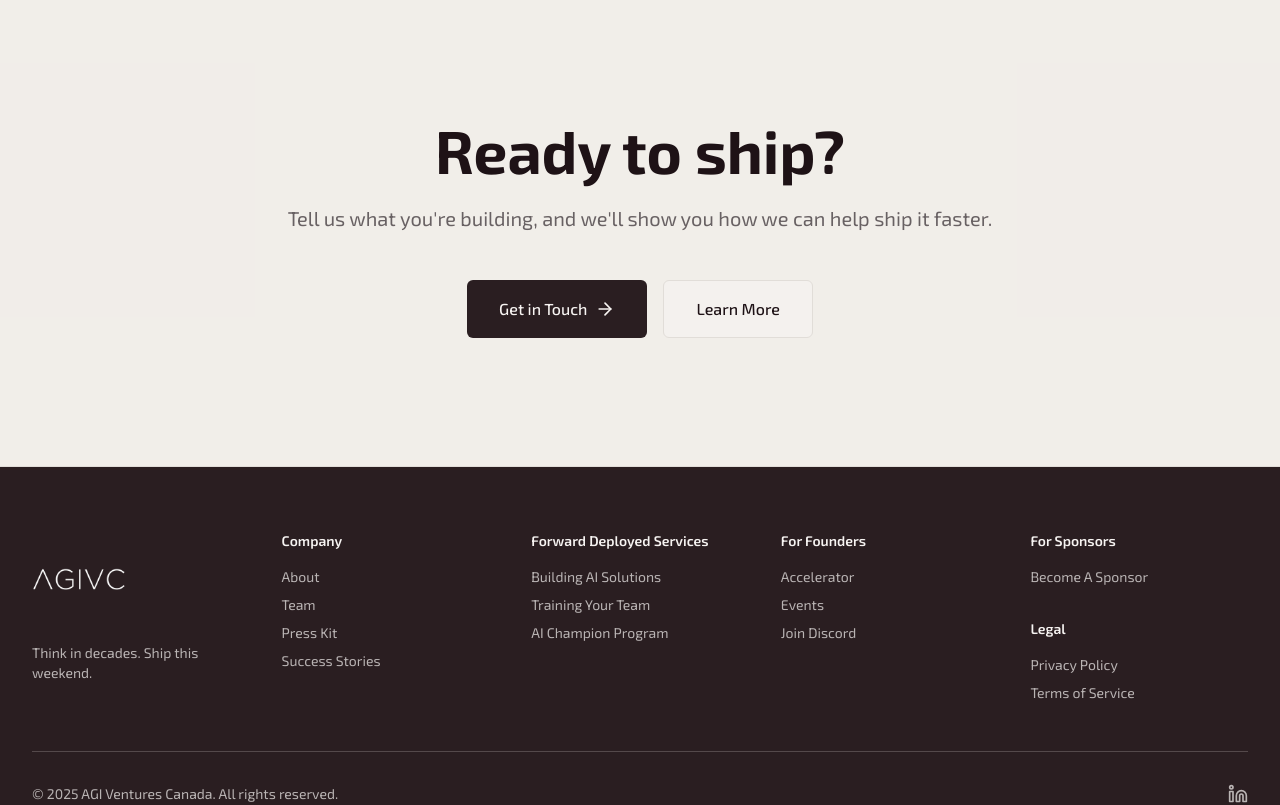
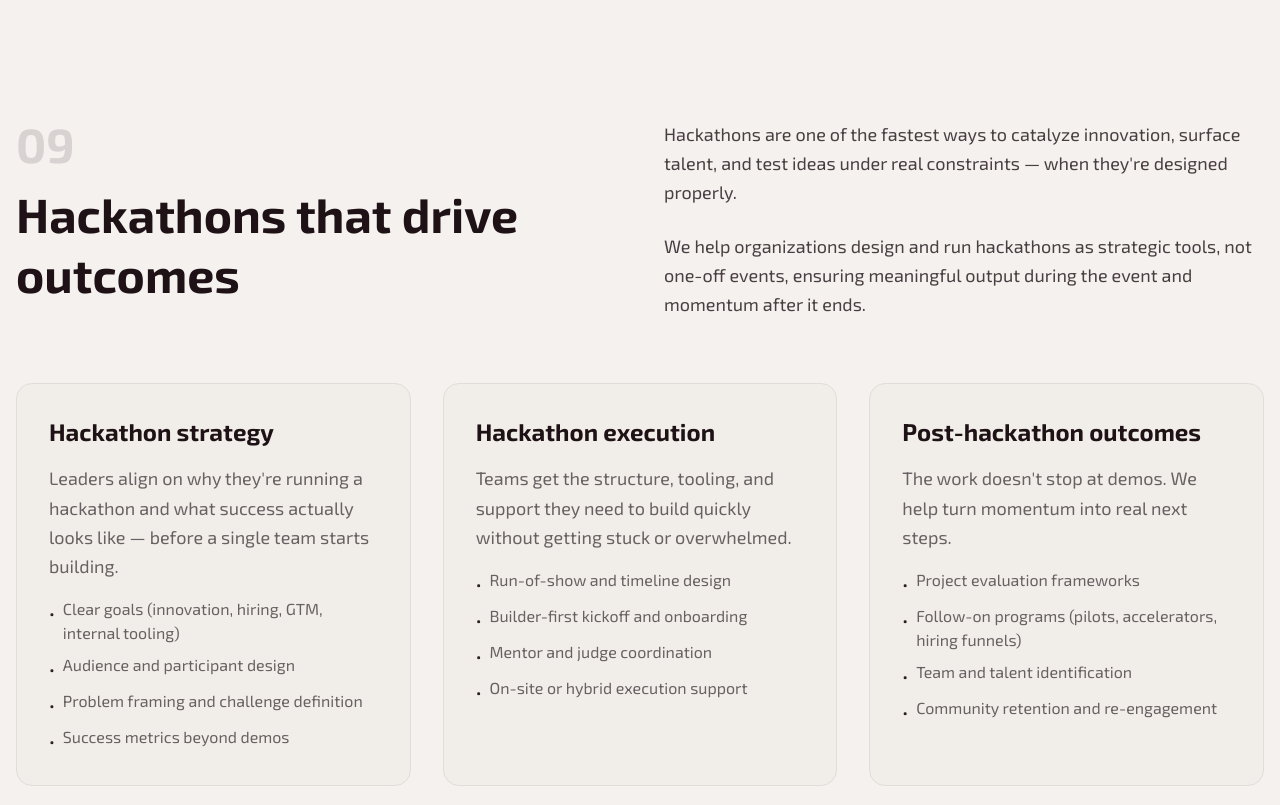
Before and after one commit to Neilda/agivc-app, a Next.js app: page /solutions in a window 1280 px wide. Shown: the part 5780-6585 px from the top of the page. Built offline with nearby package versions, Linux system fonts and the light colour scheme.

Commit message:
feat: add hackathons section (09) to solutions capabilities

```diff
--- a/components/solutions/solutions-capabilities.tsx
+++ b/components/solutions/solutions-capabilities.tsx
@@ -314,6 +314,113 @@ export function SolutionsCapabilities() {
           </div>
         </div>
       </div>
+
+      {/* Section 09 - Hackathons */}
+      <div className="py-24 md:py-32 px-4 bg-background">
+        <div className="max-w-7xl mx-auto">
+          <div className="grid lg:grid-cols-2 gap-12 mb-16">
+            <div>
+              <div className="text-4xl md:text-5xl font-bold text-muted-foreground/20 mb-4">
+                09
+              </div>
+              <h2 className="text-3xl md:text-4xl lg:text-5xl font-bold text-foreground leading-tight">
+                Hackathons that drive outcomes
+              </h2>
+            </div>
+            <div className="space-y-6">
+              <p className="text-lg text-foreground/80 leading-relaxed">
+                Hackathons are one of the fastest ways to catalyze innovation, surface talent, and test ideas under real constraints — when they're designed properly.
+              </p>
+              <p className="text-lg text-foreground/80 leading-relaxed">
+                We help organizations design and run hackathons as strategic tools, not one-off events, ensuring meaningful output during the event and momentum after it ends.
+              </p>
+            </div>
+          </div>
+
+          <div className="grid md:grid-cols-3 gap-8">
+            <div className="p-8 bg-muted/30 rounded-2xl border border-border">
+              <h3 className="text-2xl font-bold text-foreground mb-4">
+                Hackathon strategy
+              </h3>
+              <p className="text-lg text-muted-foreground leading-relaxed mb-4">
+                Leaders align on why they're running a hackathon and what success actually looks like — before a single team starts building.
+              </p>
+              <ul className="space-y-2 text-muted-foreground">
+                <li className="flex items-start gap-2">
+                  <span className="text-primary mt-1">•</span>
+                  <span>Clear goals (innovation, hiring, GTM, internal tooling)</span>
+                </li>
+                <li className="flex items-start gap-2">
+                  <span className="text-primary mt-1">•</span>
+                  <span>Audience and participant design</span>
+                </li>
+                <li className="flex items-start gap-2">
+                  <span className="text-primary mt-1">•</span>
+                  <span>Problem framing and challenge definition</span>
+                </li>
+                <li className="flex items-start gap-2">
+                  <span className="text-primary mt-1">•</span>
+                  <span>Success metrics beyond demos</span>
+                </li>
+              </ul>
+            </div>
+
+            <div className="p-8 bg-muted/30 rounded-2xl border border-border">
+              <h3 className="text-2xl font-bold text-foreground mb-4">
+                Hackathon execution
+              </h3>
+              <p className="text-lg text-muted-foreground leading-relaxed mb-4">
+                Teams get the structure, tooling, and support they need to build quickly without getting stuck or overwhelmed.
+              </p>
+              <ul className="space-y-2 text-muted-foreground">
+                <li className="flex items-start gap-2">
+                  <span className="text-primary mt-1">•</span>
+                  <span>Run-of-show and timeline design</span>
+                </li>
+                <li className="flex items-start gap-2">
+                  <span className="text-primary mt-1">•</span>
+                  <span>Builder-first kickoff and onboarding</span>
+                </li>
+                <li className="flex items-start gap-2">
+                  <span className="text-primary mt-1">•</span>
+                  <span>Mentor and judge coordination</span>
+                </li>
+                <li className="flex items-start gap-2">
+                  <span className="text-primary mt-1">•</span>
+                  <span>On-site or hybrid execution support</span>
+                </li>
+              </ul>
+            </div>
+
+            <div className="p-8 bg-muted/30 rounded-2xl border border-border">
+              <h3 className="text-2xl font-bold text-foreground mb-4">
+                Post-hackathon outcomes
+              </h3>
+              <p className="text-lg text-muted-foreground leading-relaxed mb-4">
+                The work doesn't stop at demos. We help turn momentum into real next steps.
+              </p>
+              <ul className="space-y-2 text-muted-foreground">
+                <li className="flex items-start gap-2">
+                  <span className="text-primary mt-1">•</span>
+                  <span>Project evaluation frameworks</span>
+                </li>
+                <li className="flex items-start gap-2">
+                  <span className="text-primary mt-1">•</span>
+                  <span>Follow-on programs (pilots, accelerators, hiring funnels)</span>
+                </li>
+                <li className="flex items-start gap-2">
+                  <span className="text-primary mt-1">•</span>
+                  <span>Team and talent identification</span>
+                </li>
+                <li className="flex items-start gap-2">
+                  <span className="text-primary mt-1">•</span>
+                  <span>Community retention and re-engagement</span>
+                </li>
+              </ul>
+            </div>
+          </div>
+        </div>
+      </div>
     </section>
   );
 }
```
Also changed, not shown: 1 other file (tests, documents, lock files or other folders).
